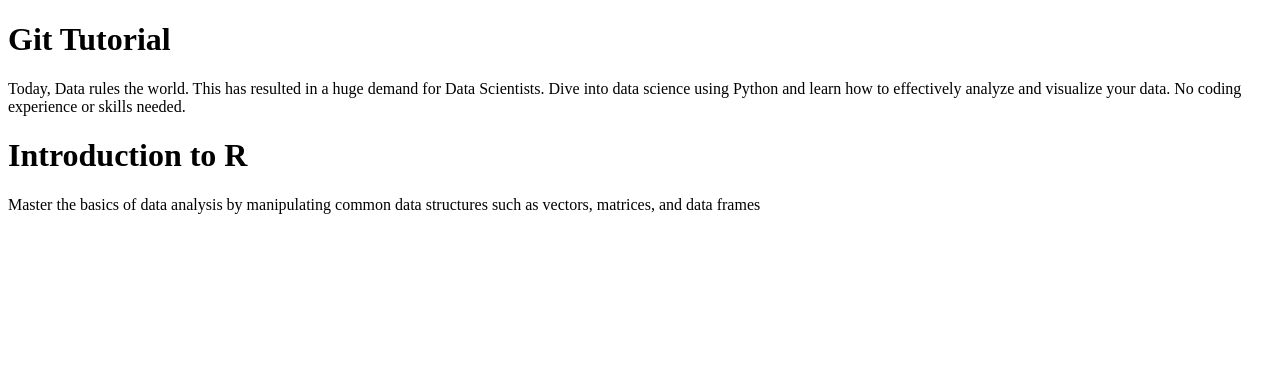
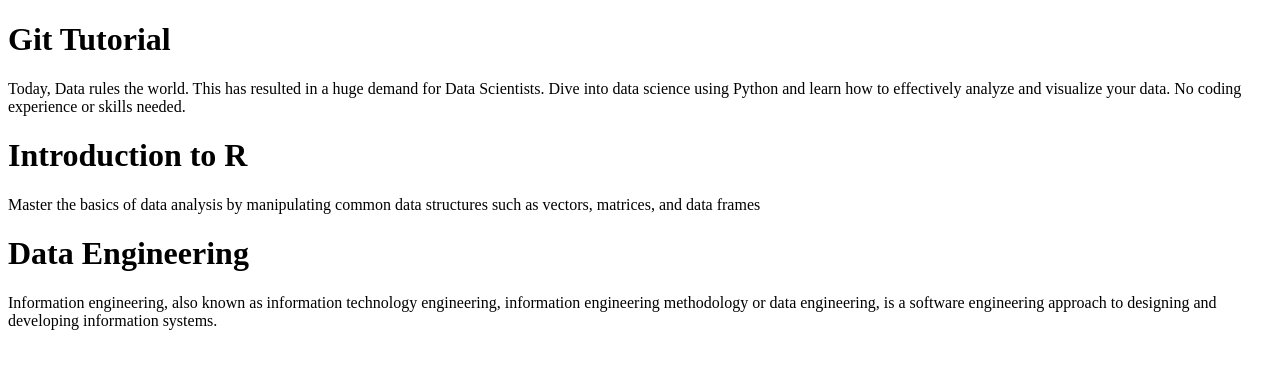
Before and after one commit to kkamalk/git-tutorial, a plain HTML site: page index.html in a window 1280 px wide. Drawn offline with Linux system fonts and the light colour scheme.

Commit message:
data engine

```diff
--- a/index.html
+++ b/index.html
@@ -14,5 +14,9 @@
 <p>Master the basics of data analysis by manipulating common data structures such as vectors, matrices, and data frames</p>
 
 </body>
+<h1>Data Engineering</h1>
+<p>Information engineering, also known as information technology engineering, information engineering methodology or data engineering, is a software engineering approach to designing and developing information systems.<p>
 
+
+</body>
 </html>
```
